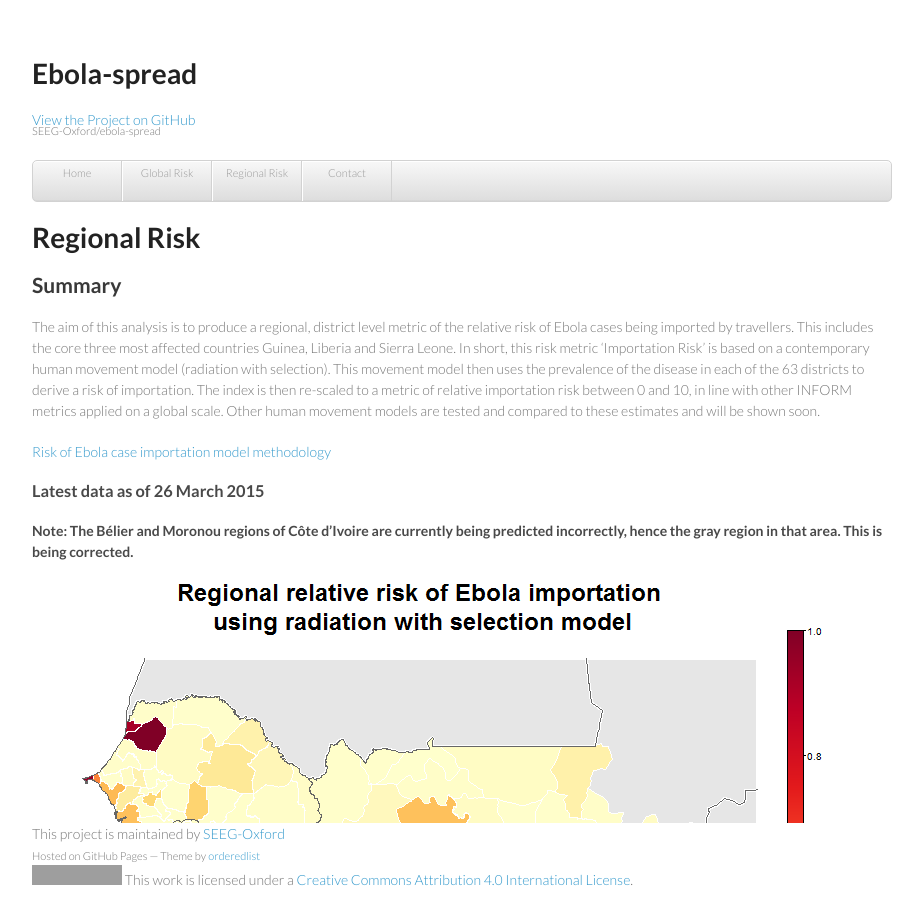
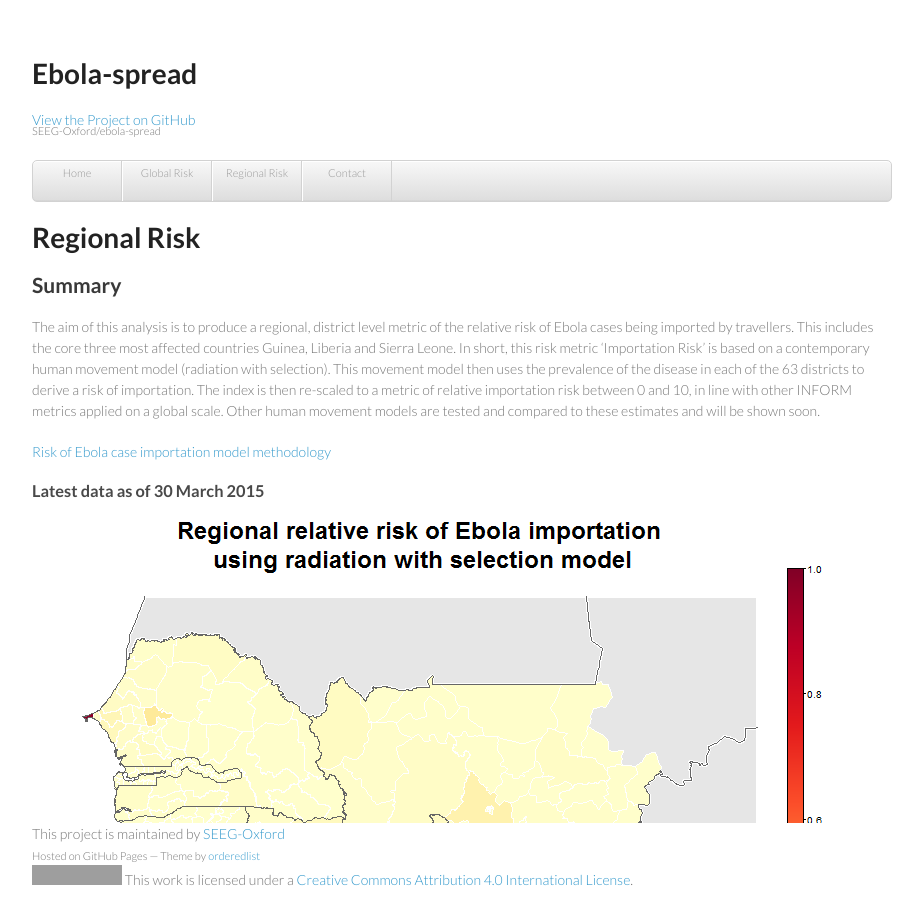
Before and after one commit to SEEG-Oxford/ebola-spread, a Jekyll site: the page built from local-risk.md, in a window 1280 px wide and 900 px high. Shown: the whole window, without its empty margins (178-1101 px from the left). Built offline with Jekyll 4.4.1, drawn with Linux system fonts in a browser that asks for light colours; grey boxes are pictures that could not be loaded.

Commit message:
Fix maps by using correctly formatted movement data

```diff
--- a/local-risk.md
+++ b/local-risk.md
@@ -11,9 +11,7 @@ The aim of this analysis is to produce a regional, district level metric of the
 
 [Risk-doc]: http://seeg-oxford.github.io/ebola-spread/local-risk-doc
 
-### Latest data as of 26 March 2015
-
-#### Note: The Bélier and Moronou regions of Côte d'Ivoire are currently being predicted incorrectly, hence the gray region in that area. This is being corrected.
+### Latest data as of 30 March 2015
 
 <a href="images/regional_prediction_radsel_france_large.png"><img src="images/regional_prediction_radsel_france.png" /></a>
 Predicted relative risk of importation of EVD cases from districts with reported cases in the last <b>21</b> days using the radiation with selection model. Dark red indicates higher risk of importation. Note that this does not represent a prediction of the number of new cases being reported in the future. Districts with reported cases are coloured blue to prevent skew.
```
Also changed, not shown: images/regional_prediction_gravity_france.png, images/regional_prediction_gravity_france_large.png, images/regional_prediction_radiation_france.png, images/regional_prediction_radiation_france_large.png, images/regional_prediction_radsel_france.png, images/regional_prediction_radsel_france_large.png, images/regional_prediction_uniform_france.png, images/regional_prediction_uniform_france_large.png.
